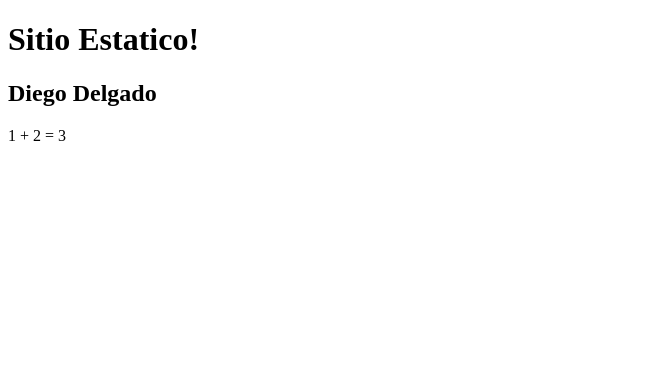
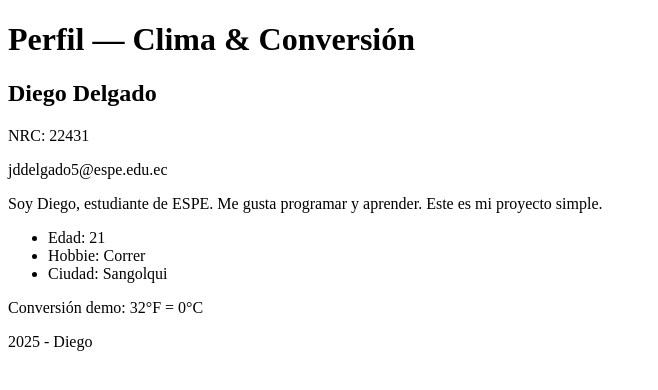
Before and after one commit to digosk1d/CI-CD, a website: page public/index.html in a window 1280 px wide. Shown: the whole page, without its empty margins (0-658 px from the left). Drawn offline with Linux system fonts and the light colour scheme.

Commit message:
Funciones para clima y conversion

```diff
--- a/public/app.js
+++ b/public/app.js
@@ -1,7 +1,12 @@
-//reusar la logica de la funcion sum en el navegador
+// Reusar lógica de conversión en el navegador (demo simple)
 
-function sum(a, b){
-    return a + b;
+// Función copiada para demo (original en src/utils/conversions.js)
+function toCelsius(f) {
+  if (typeof f !== 'number' || !Number.isFinite(f)) {
+    throw new TypeError('Input must be a finite number');
+  }
+  const c = (f - 32) * 5 / 9;
+  return Math.round(c * 10) / 10; // Redondeo a 1 decimal
 }
 
-document.getElementById('out').textContent = `1 + 2 = ${sum(1,2)}`;
+document.getElementById('out').textContent = `Conversión demo: 32°F = ${toCelsius(32)}°C`;
--- a/public/index.html
+++ b/public/index.html
@@ -1,14 +1,21 @@
 <!DOCTYPE html>
-<html lang="en">
+<html>
 <head>
-    <meta charset="UTF-8">
-    <meta name="viewport" content="width=device-width, initial-scale=1.0">
-    <title>Desplieegue continuo</title>
+  <title>Perfil — Clima & Conversión</title>
 </head>
 <body>
-    <h1>Sitio Estatico!</h1>
-    <h2>Diego Delgado</h2>
-    <p id = 'out'></p>
-    <script src = 'app.js'></script>
+  <h1>Perfil — Clima & Conversión</h1>
+  <h2>Diego Delgado</h2>
+  <p>NRC: 22431</p>
+  <p>jddelgado5@espe.edu.ec</p>
+  <p>Soy Diego, estudiante de ESPE. Me gusta programar y aprender. Este es mi proyecto simple.</p>
+  <ul>
+    <li>Edad: 21</li>
+    <li>Hobbie: Correr</li>
+    <li>Ciudad: Sangolqui</li>
+  </ul>
+  <div id="out"></div>
+  <script src="app.js"></script>
+  <footer><p>2025 - Diego</p></footer>
 </body>
 </html>
```
Also changed, not shown: conversiones.test.js (added, +17 -0 lines), src/utils/conversions.js (added, +24 -0 lines).
